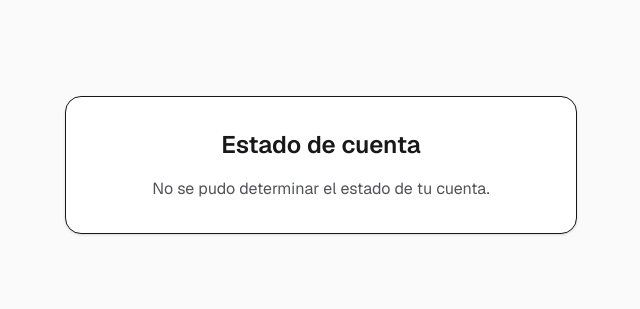
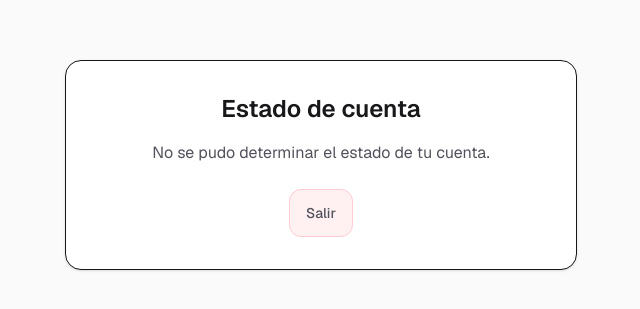
Before and after one commit to lionmejia/Gesti-n-de-impuestos, a Next.js app: page /account-status in a window 1280 px wide. Shown: the part 235-544 px from the top of the page, without its empty margins (319-959 px from the left). Built offline with nearby package versions, Linux system fonts and the light colour scheme.

Commit message:
Add SignOutButton to AccountStatusPage

```diff
--- a/app/account-status/page.tsx
+++ b/app/account-status/page.tsx
@@ -1,4 +1,5 @@
 import { createClient } from "@/lib/supabase/server";
+import { SignOutButton } from "@/components/SignOutButton";
 
 export default async function AccountStatusPage({ searchParams }: { searchParams?: { status?: string } }) {
   const status = searchParams?.status ?? null;
@@ -45,6 +46,9 @@ export default async function AccountStatusPage({ searchParams }: { searchParams
       <div className="max-w-lg w-full rounded-2xl border bg-white p-8 text-center shadow-sm">
         <h1 className="text-2xl font-semibold text-zinc-900">{title}</h1>
         <p className="mt-4 text-zinc-600">{message}</p>
+        <div className="mt-6 flex items-center justify-center">
+          <SignOutButton />
+        </div>
       </div>
     </div>
   );
```
